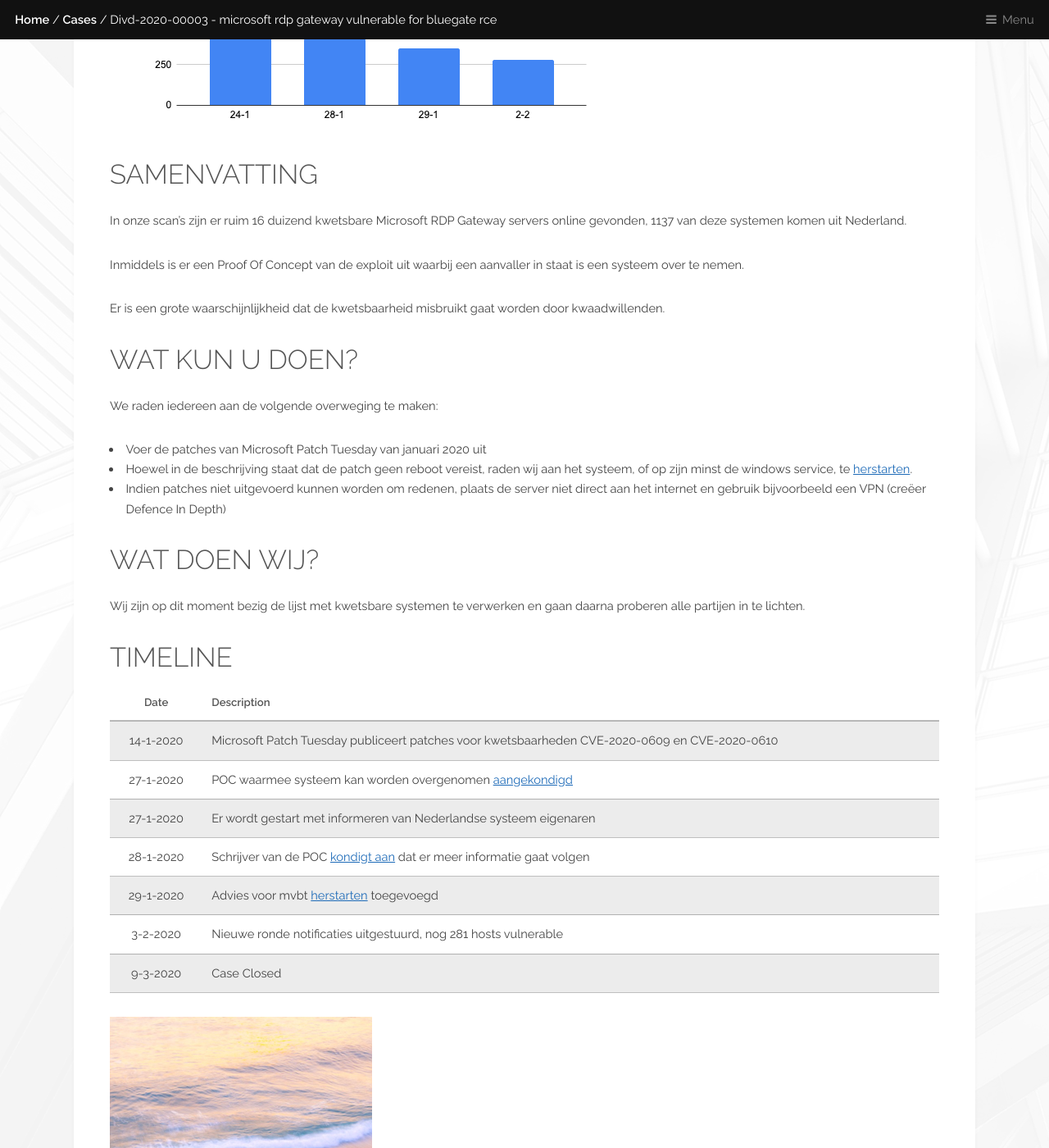
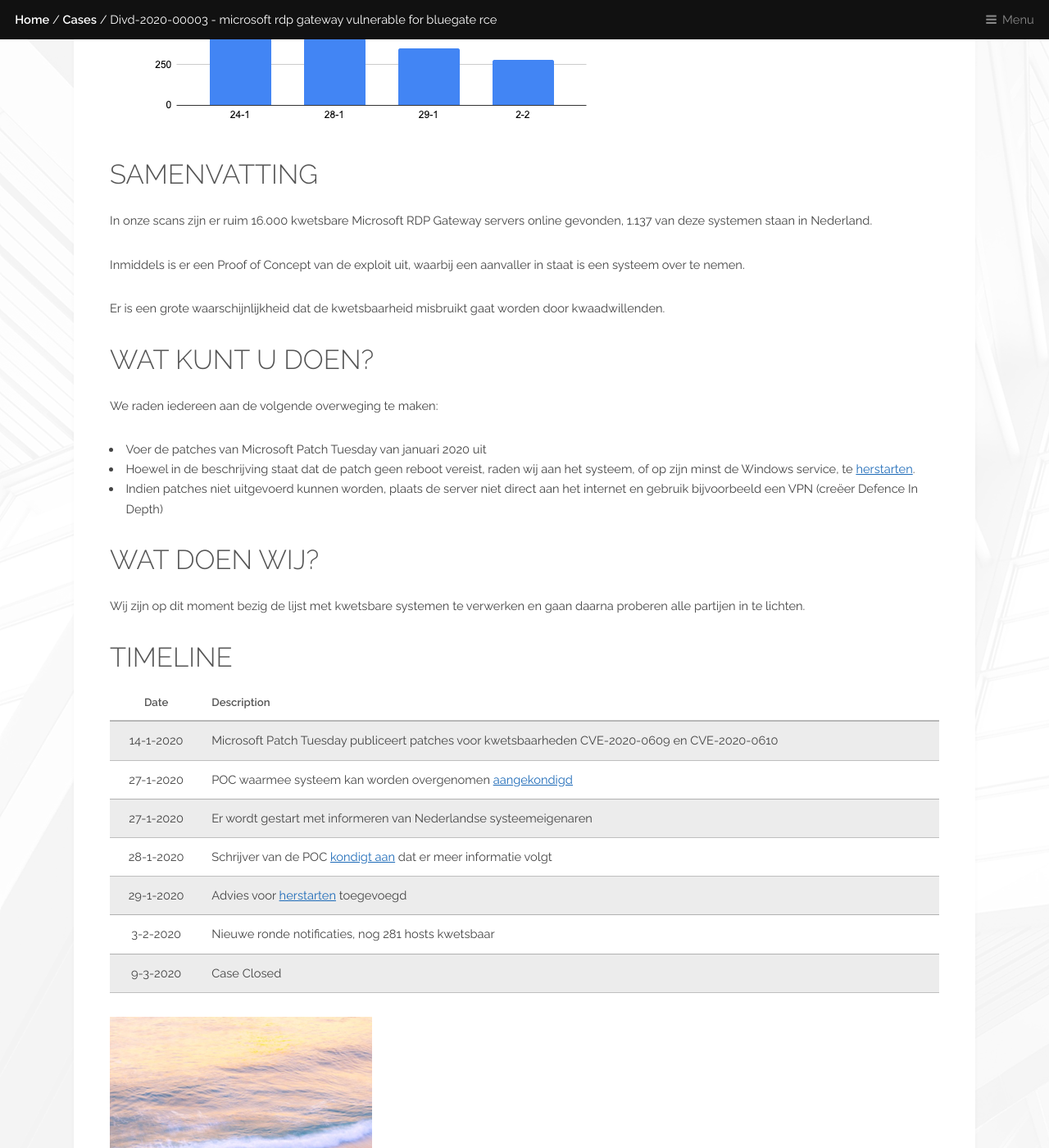
Before and after one commit to DIVD-NL/SecurityMeldpunt, a Jekyll site: the page built from cases/DIVD-2020-00003.md, in a window 1280 px wide and 1400 px high, scrolled down 1466 px. Shown: the whole window at 82% size. Built offline with Jekyll 4.4.1, drawn with Linux system fonts in a browser that asks for light colours; some of the changed text lies outside the part shown.

Commit message:
Update DIVD-2020-00003.md

```diff
--- a/cases/DIVD-2020-00003.md
+++ b/cases/DIVD-2020-00003.md
@@ -4,7 +4,7 @@ title: DIVD-2020-00003 - Microsoft RDP Gateway vulnerable for Bluegate RCE
 divd: DIVD-2020-00003
 short: Exploits available for MS RDP Gateway Bluegate
 author: Barry van Kampen
-excerpt: 16 duizend kwetsbare Microsoft RDP Gateway systemen online / 16 thousand vulnerable Microsoft RDP Gateway systemen online
+excerpt: 16.000 kwetsbare Microsoft RDP Gateway systemen online / 16.000 vulnerable Microsoft RDP Gateway systemen online
 redirect_from:
   - /DIVD-2020-00003/
 status : Case Closed
@@ -35,18 +35,18 @@ Op 3-2 hebben we opnieuw meldingen verstuurd over kwetsbare systemen. Wij hebben
 
 ## Samenvatting
 
-In onze scan's zijn er ruim 16 duizend kwetsbare Microsoft RDP Gateway servers online gevonden, 1137 van deze systemen komen uit Nederland.
+In onze scans zijn er ruim 16.000 kwetsbare Microsoft RDP Gateway servers online gevonden, 1.137 van deze systemen staan in Nederland.
 
-Inmiddels is er een Proof Of Concept van de exploit uit waarbij een aanvaller in staat is een systeem over te nemen.
+Inmiddels is er een Proof of Concept van de exploit uit, waarbij een aanvaller in staat is een systeem over te nemen.
 
 Er is een grote waarschijnlijkheid dat de kwetsbaarheid misbruikt gaat worden door kwaadwillenden.
 
-## Wat kun u doen?
+## Wat kunt u doen?
 
 We raden iedereen aan de volgende overweging te maken:
 * Voer de patches van Microsoft Patch Tuesday van januari 2020 uit
-* Hoewel in de beschrijving staat dat de patch geen reboot vereist, raden wij aan het systeem, of op zijn minst de windows service, te [herstarten](/2020/01/29/BlueGate-patch-restart/).
-* Indien patches niet uitgevoerd kunnen worden om redenen, plaats de server niet direct aan het internet en gebruik bijvoorbeeld een VPN (creëer Defence In Depth)
+* Hoewel in de beschrijving staat dat de patch geen reboot vereist, raden wij aan het systeem, of op zijn minst de Windows service, te [herstarten](/2020/01/29/BlueGate-patch-restart/).
+* Indien patches niet uitgevoerd kunnen worden, plaats de server niet direct aan het internet en gebruik bijvoorbeeld een VPN (creëer Defence In Depth)
 
 ## Wat doen wij?
 
@@ -58,10 +58,10 @@ Wij zijn op dit moment bezig de lijst met kwetsbare systemen te verwerken en gaa
 |:-----:|-------------|
 | 14-1-2020 | Microsoft Patch Tuesday publiceert patches voor kwetsbaarheden CVE-2020-0609 en CVE-2020-0610|
 | 27-1-2020 | POC waarmee systeem kan worden overgenomen [aangekondigd](https://twitter.com/layle_ctf/status/1221514332049113095) |
-| 27-1-2020 | Er wordt gestart met informeren van Nederlandse systeem eigenaren |
-| 28-1-2020 | Schrijver van de POC [kondigt aan](https://twitter.com/layle_ctf/status/1221514332049113095) dat er meer informatie gaat volgen |
-| 29-1-2020 | Advies voor mvbt [herstarten](/2020/01/29/BlueGate-patch-restart/) toegevoegd |
-| 3-2-2020  | Nieuwe ronde notificaties uitgestuurd, nog 281 hosts vulnerable |
+| 27-1-2020 | Er wordt gestart met informeren van Nederlandse systeemeigenaren |
+| 28-1-2020 | Schrijver van de POC [kondigt aan](https://twitter.com/layle_ctf/status/1221514332049113095) dat er meer informatie volgt |
+| 29-1-2020 | Advies voor [herstarten](/2020/01/29/BlueGate-patch-restart/) toegevoegd |
+| 3-2-2020  | Nieuwe ronde notificaties, nog 281 hosts kwetsbaar |
 | 9-3-2020 | Case Closed |
 
 ![A picture of a a blue and red gate in the sea](/assets/images/bluegate_small.png "Image copyright Scopio")
@@ -72,33 +72,33 @@ Wij zijn op dit moment bezig de lijst met kwetsbare systemen te verwerken en gaa
 
 ### Update 9-3-2020 21:12
 
-Considering the low amount of vulnerable ip addresses coming from our scans, we deciced to close this case.
+Considering the low amount of vulnerable IP addresses coming from our scans, we deciced to close this case.
 
 ### Update 3-2-2020 11:40
 
-On 3-2 we sent new notifications for hosts still vulnerable, 281 hosts left
+On 3-2 we sent new notifications for hosts that are still vulnerable, 281 hosts left.
 
 ![NL results of vulnerable Remote Desktop Gateway systems](/assets/images/DIVD-2020-00003_vulnstats.png "Source DIVD")
 
 
 ## Summary
 
-Scans showed 16 thousand vulnerable systems online, 1137 of these systems are Dutch.
+Scans showed 16.000 vulnerable systems online, 1.137 of these systems are Dutch.
 
-Since a POC video has been release we are assuming others with bad intentions are able to reproduce the POC as-well.
+Since a POC video has been released we are assuming others with bad intentions are able to reproduce the POC as well.
 
-There is a large chance systems will be attacked shortly.
+There is a high chance systems will be attacked shortly.
 
 ## What you can do
 
-recommend taking these steps:
+We recommend taking these steps:
 * Patch systems
-*  Even tought the patch release notes indicate that a reboot is not required, we advise you to restart the system or at the very least [restart the Remote Desktop service](/2020/01/29/BlueGate-patch-restart/).
-* If patching is not possible implement Defence in Depth, for example by adding a VPN in front of the servers
+* Even tought the patch release notes indicate that a reboot is not required, we advise you to restart the system or at the very least [restart the Remote Desktop service](/2020/01/29/BlueGate-patch-restart/).
+* If patching is not possible, implement Defence in Depth, for example by adding a VPN in front of the servers.
 
 ## What we are doing
 
-We are currently processing the list of vulnerable RDP Gateway servers identified in our scanning and will try to inform all affected parties.
+We are currently processing the list of vulnerable RDP Gateway servers identified in our scan and will try to inform all affected parties.
 
 ## Timeline
 
```
Also changed, not shown: other parts of cases/DIVD-2020-00003.md (+3 -3 lines).
